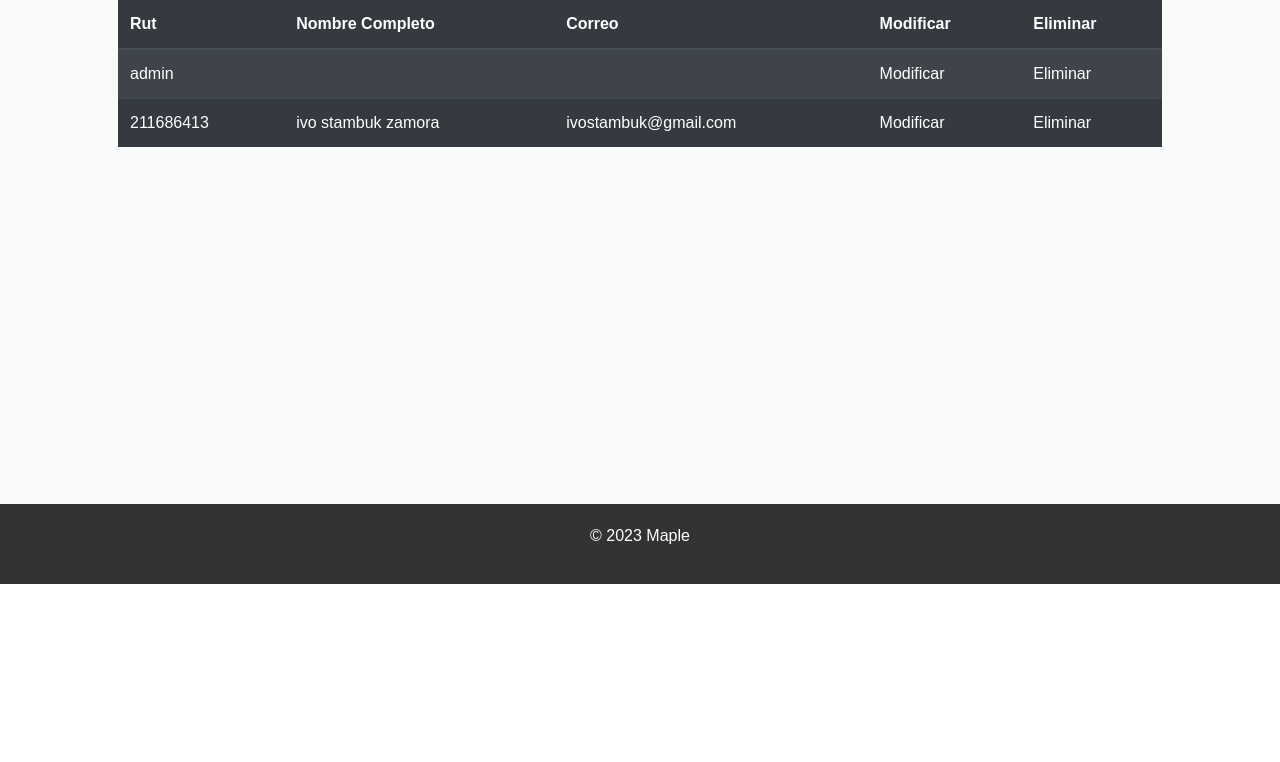
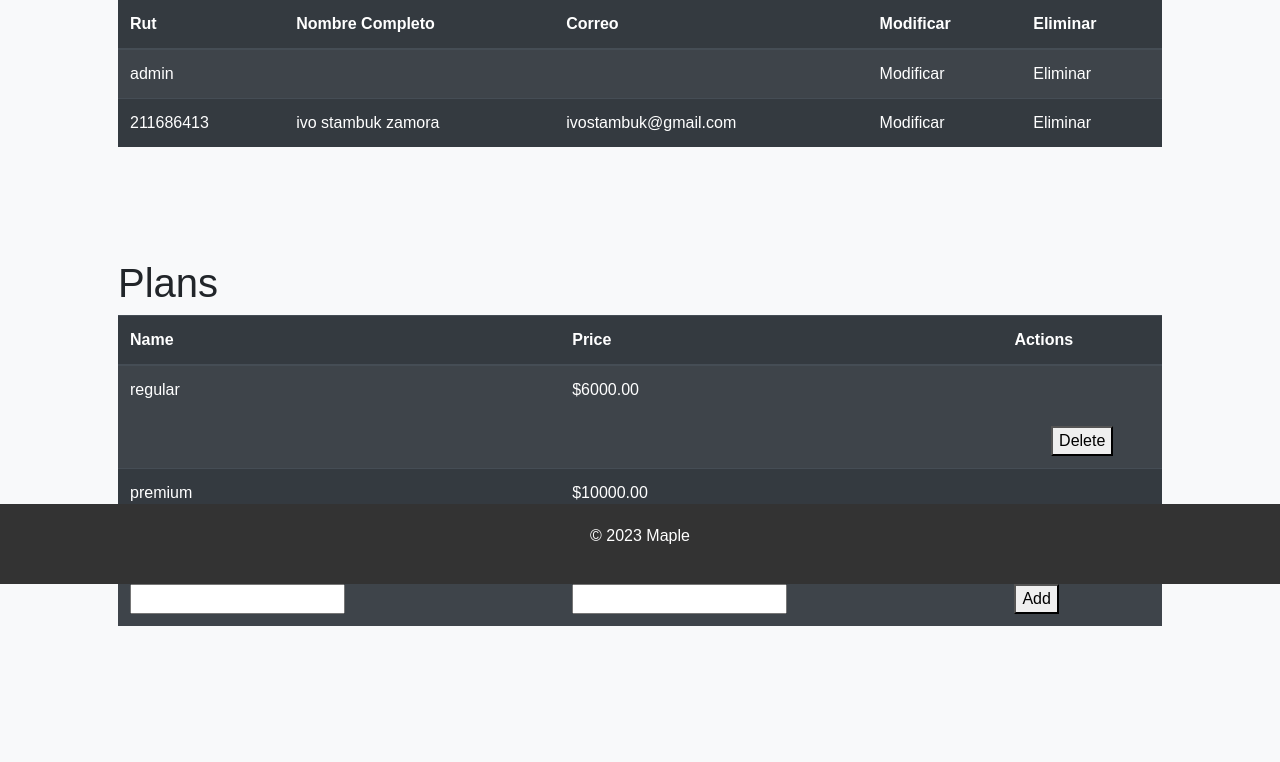
Before and after one commit to mtrharry/proyecto-semestral, a Django app: page /crud in a window 1280 px wide. Shown: the part 216-978 px from the top of the page. Before the commit the page ends 800 px from the top, so only its background shows below. Run offline with Django 4.2, Linux system fonts and the light colour scheme; data comes from the database, SQL or seed files in the repository; both versions use the stored data as it was after the commit; some libraries are stand-ins or nearby versions.

Commit message:
suscripcion hecha

```diff
--- a/newPage/models.py
+++ b/newPage/models.py
@@ -57,10 +57,22 @@ class Usuario(AbstractBaseUser, PermissionsMixin):
         return self.rut
 
 
+class Plan(models.Model):
+    name = models.CharField(max_length=100)
+    price = models.DecimalField(max_digits=8, decimal_places=2)
+
+    def __str__(self):
+        return self.name
+
+
 class Subscription(models.Model):
     user = models.OneToOneField(settings.AUTH_USER_MODEL, on_delete=models.CASCADE)
+    plan = models.ForeignKey(Plan, on_delete=models.CASCADE)
     start_date = models.DateField(auto_now_add=True)
     end_date = models.DateField(null=True, blank=True)
+
+    def __str__(self):
+        return f"{self.user.username} - {self.plan.name}"
 
 
 class Producto(models.Model):
--- a/newPage/templates/pages/perfil.html
+++ b/newPage/templates/pages/perfil.html
@@ -19,10 +19,6 @@
         <div class="col-md-6">
           <h2>Informacion de perfil</h2>
           <a href="{% url 'userEdit' pk=request.user.rut %}" class="btn btn-primary move-left">Editar perfil</a>
-        </div>
-        <div class="col-md-6">
-          <h2>Informacion de Suscripcion</h2>
-          {{ request.user.nombre }} {{ request.user.appPaterno }} {{ request.user.rut }} {{ subscription.id }}
         </div>
       </div>
       <div class="row mt-4">
--- a/newPage/templates/pages/user_list.html
+++ b/newPage/templates/pages/user_list.html
@@ -54,6 +54,57 @@
         </div>
     </div>
 
+    <div class="container">
+        <div class="row">
+            <div class="col p-5">
+                <h1>Plans</h1>
+                <table class="table table-dark table-striped">
+                    <thead>
+                        <tr>
+                            <th>Name</th>
+                            <th>Price</th>
+                            <th>Actions</th>
+                        </tr>
+                    </thead>
+                    <tbody>
+                        {% for plan in plans %}
+                        <tr>
+                            <td>{{ plan.name }}</td>
+                            <td>${{ plan.price }}</td>
+                            <td>
+                                <form method="post" action="{% url 'crud' %}">
+                                    {% csrf_token %}
+                                    <input type="hidden" name="delete_plan" value="{{ plan.id }}">
+                                    <button type="submit">Delete</button>
+                                </form>
+                            </td>
+                        </tr>
+                        {% endfor %}
+                        <tr>
+                            <form method="post" action="{% url 'crud' %}">
+                                {% csrf_token %}
+                                <td>
+                                    <input type="text" name="name">
+                                </td>
+                                <td>
+                                    <input type="text" name="price">
+                                </td>
+                                <td>
+                                    <button type="submit">Add</button>
+                                </td>
+                            </form>
+                        </tr>
+                    </tbody>
+                </table>
+            </div>
+        </div>
+    </div>
+
+
+    <br>
+    <br>
+    <br>
+
     <footer>
         <p>&copy; 2023 Maple</p>
       </footer>
--- a/newPage/urls.py
+++ b/newPage/urls.py
@@ -19,5 +19,6 @@ urlpatterns = [
     path('login/', views.login_view, name='login'),
     path('logout/', views.logout_view, name='logout'),
     path('subscribe/', views.subscribe, name='suscripciones'),
+    path('unsubscribe/', views.unsubscribe, name='unsubscribe'),
 
 ]
--- a/newPage/views.py
+++ b/newPage/views.py
@@ -1,12 +1,12 @@
-from django.shortcuts import render, redirect
+from django.utils import timezone
+from django.shortcuts import render, redirect, get_object_or_404
 from django.contrib import messages
 from django.contrib.auth import get_user_model, logout, authenticate, login as auth_login
 from django.contrib.auth.hashers import make_password
 from django.contrib.auth.decorators import login_required
 from django.contrib.admin.views.decorators import staff_member_required
 from django import forms
-from .forms import SubscriptionForm
-from .models import Usuario, tipoUsuario, Subscription, Producto
+from .models import Usuario, tipoUsuario, Subscription, Producto, Plan
 from .Carrito import Carrito
 
 def blog(request):
@@ -41,8 +41,8 @@ def registro(request):
     return render(request, "pages/registro.html", context)
 
 def suscripciones(request):
-    usuario = Usuario.objects.all()
-    context = {"user": usuario}
+    user_subscription = Subscription.objects.get(user=request.user)
+    context = {"subscription": user_subscription}
     return render(request, "pages/suscripciones.html", context)
 
 def perfil(request):
@@ -54,11 +54,6 @@ def index(request):
     usuario = Usuario.objects.all()
     context = {"user": usuario}
     return render(request, "pages/index.html", context)
-
-def crud(request):
-    usuario = Usuario.objects.all()
-    context = {"usuario": usuario}
-    return render(request, "pages/user_list.html", context)
 
 
 class UserAddForm(forms.Form):
@@ -216,15 +211,68 @@ def logout_view(request):
     return redirect('index')
 
 
+def unsubscribe(request):
+    subscription = Subscription.objects.get(user=request.user)
+    subscription.delete()
+    return redirect('suscripciones')
+
 
 def subscribe(request):
-    if request.method == 'POST':
-        form = SubscriptionForm(request.POST)
-        if form.is_valid():
-            return redirect('index')
-    else:
-        form = SubscriptionForm()
-    return render(request, 'pages/suscripciones.html', {'form': form})
+    user = request.user
+
+    try:
+        subscription = Subscription.objects.get(user=user)
+        if request.method == 'POST':
+            plan_id = request.POST.get('plan')
+            plan = get_object_or_404(Plan, pk=plan_id)
+            subscription.plan = plan
+            subscription.start_date = timezone.now().date()
+            subscription.end_date = subscription.start_date + timezone.timedelta(days=30)
+            subscription.save()
+
+            return redirect('suscripciones')
+
+        plans = Plan.objects.all()
+        context = {'subscription': subscription, 'plans': plans}
+        return render(request, 'pages/suscripciones.html', context)
+
+    except Subscription.DoesNotExist:
+        if request.method == 'POST':
+            plan_id = request.POST.get('plan')
+            plan = get_object_or_404(Plan, pk=plan_id)
+            start_date = timezone.now().date()
+            end_date = start_date + timezone.timedelta(days=30)
+
+            subscription = Subscription(user=user, plan=plan, start_date=start_date, end_date=end_date)
+            subscription.save()
+
+            return redirect('suscripciones')
+
+        plans = Plan.objects.all()
+        return render(request, 'pages/suscripciones.html', {'plans': plans})
+
+
+def crud(request):
+    usuario = Usuario.objects.all()
+    plans = Plan.objects.all()
+
+    if request.method == 'POST' and 'delete_plan' in request.POST:
+        plan_id = request.POST.get('delete_plan')
+        plan = Plan.objects.get(pk=plan_id)
+        plan.delete()
+        return redirect('crud')
+
+    elif request.method == 'POST':
+        name = request.POST.get('name')
+        price = request.POST.get('price')
+        plan = Plan(name=name, price=price)
+        plan.save()
+        return redirect('crud')
+
+    context = {"usuario": usuario, "plans": plans}
+    return render(request, "pages/user_list.html", context)
+
+
 
 def my_view(request):
     subscriptions = Subscription.objects.filter(user=request.user)
@@ -238,11 +286,13 @@ def agregar_producto(request, producto_id):
     carrito.agregar(producto)
     return redirect("catalogo")
 
+
 def eliminar_producto(request, producto_id):
     carrito = Carrito(request)
     producto = Producto.objects.get(id=producto_id)
     carrito.eliminar(producto)
     return redirect("catalogo")
+
 
 def restar_producto(request, producto_id):
     carrito = Carrito(request)
@@ -250,6 +300,7 @@ def restar_producto(request, producto_id):
     carrito.restar(producto)
     return redirect("catalogo")
 
+
 def limpiar_carrito(request):
     carrito = Carrito(request)
     carrito.limpiar()
```
Also changed, not shown: newPage/templates/pages/suscripciones.html (+25 -16 lines), db.sqlite3, newPage/migrations/0014_plan_alter_producto_precio_subscription_plan.py (added).
